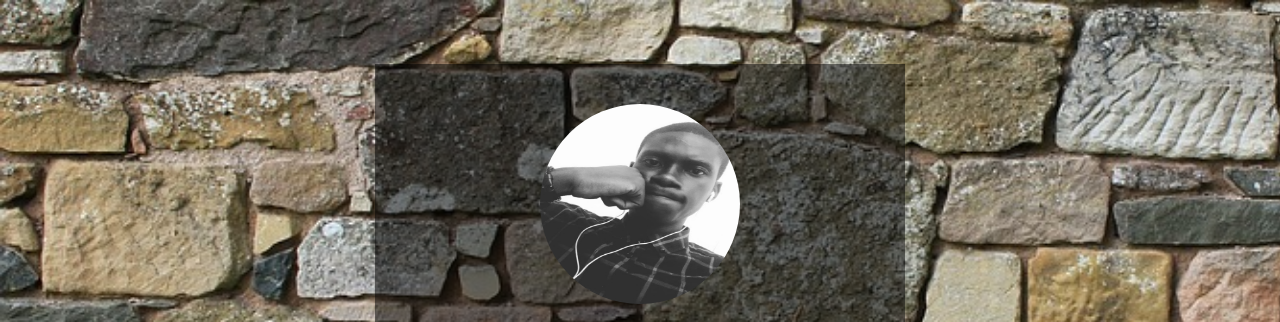
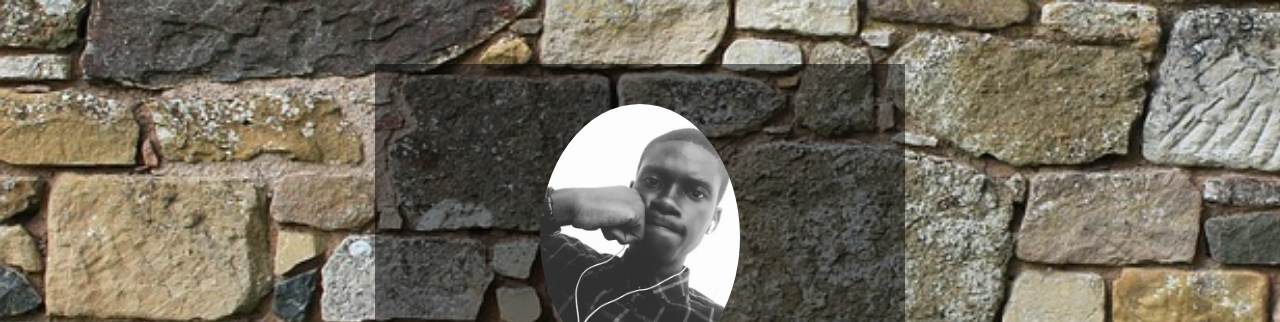
Before and after one commit to Ijequay-wisdom/personalprofile, a plain HTML site: page index.html in a window 1280 px wide. Shown: the top 322 px of the page. Drawn offline with Linux system fonts and the light colour scheme.

Commit message:
Update profile page.css

```diff
--- a/profile page.css
+++ b/profile page.css
@@ -1,7 +1,7 @@
 body{
 	margin:0;
 	padding:0;
-	background: url(5.jpg);
+	background: url(5.jpg) no-repeat;
 	background-size:cover;
 }
 .box{
@@ -17,7 +17,7 @@ body{
 .box-img{
 	border-radius: 100%;
 	width: 200px;
-	height: 200px;
+	height: auto;
 }
 .box h1{
 	font-size: 30px;
```
